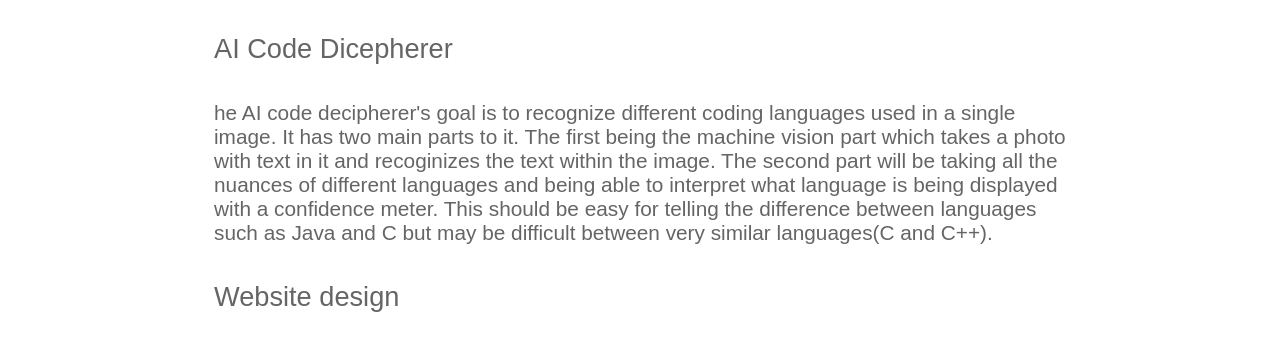
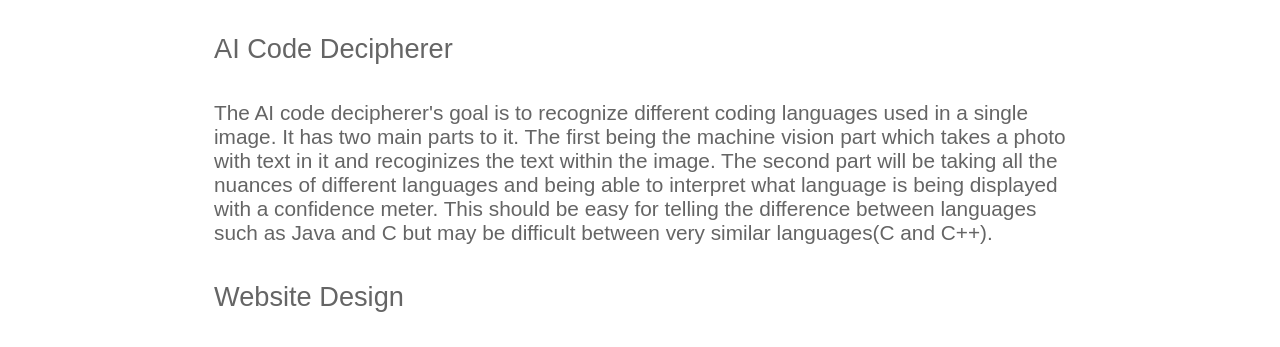
Before and after one commit to Kamorder/KevinWebsite, a plain HTML site: page Projects.html in a window 1280 px wide. Shown: the part 385-732 px from the top of the page. Drawn offline with Linux system fonts and the light colour scheme.

Commit message:
Spelling errors...

```diff
--- a/Projects.html
+++ b/Projects.html
@@ -23,12 +23,12 @@
         <h3 class="codeLang">C++ | Java | Python</h3>
 
         <h2 class="secHead">Currently Working on</h2>
-        <h4>AI Code Dicepherer</h4>
-        <p>he AI code decipherer's goal is to recognize different coding languages used in a single image. It has two main parts to it.
+        <h4>AI Code Decipherer</h4>
+        <p>The AI code decipherer's goal is to recognize different coding languages used in a single image. It has two main parts to it.
             The first being the machine vision part which takes a photo with text in it and recoginizes the text within the image. The second part will be taking all the nuances of different languages
             and being able to interpret what language is being displayed with a confidence meter. This should be easy for telling the difference between languages such as Java and C but may be difficult between very similar languages(C and C++).
         </p>
-        <h4>Website design</h4>
+        <h4>Website Design</h4>
         <p>Web design is something I always found interesting. Learning the frontend stuff while also making it look nice is the main
             goal for designing a website like this. It also gives me a place to talk about myself a bit more while also learning two new
             "languages". What I have learned so far is that HTML is pretty easy to do. As for the CSS side... I'm not sure yet. I'm not the best to make things look really nice
```
